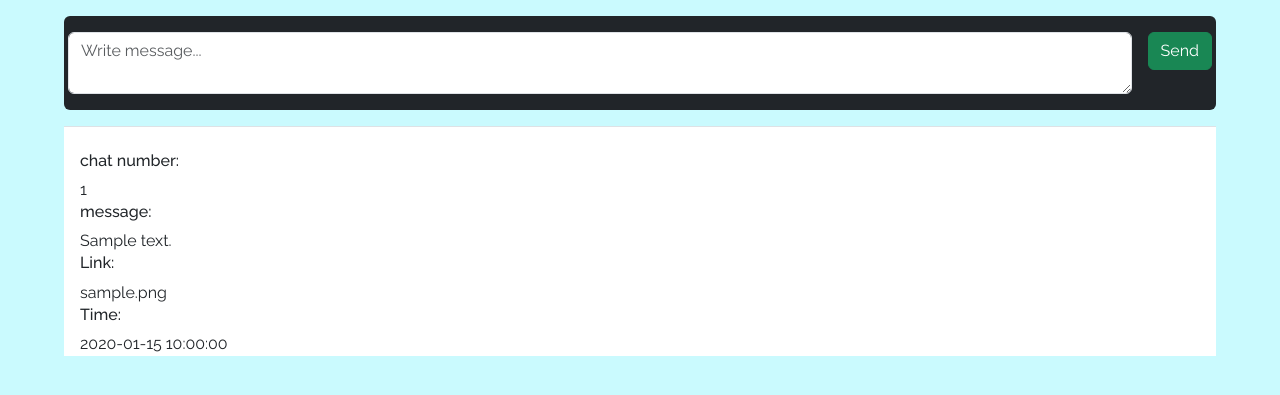
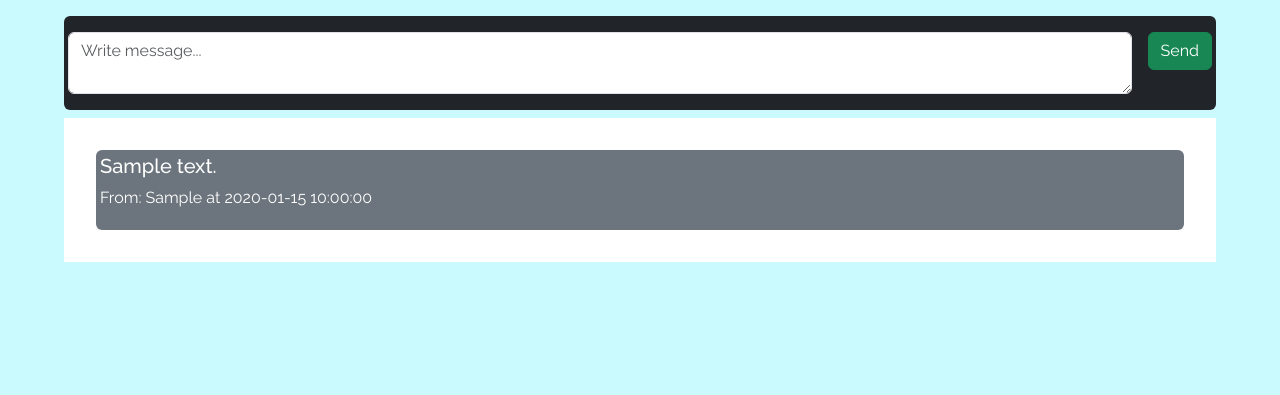
Before and after one commit to x13xDread/CSET-180-project, a Flask app: page /chats/1 in a window 1280 px wide. Shown: the part 128-523 px from the top of the page. Run offline with Flask 3, Linux system fonts and the light colour scheme; tables that the repository leaves empty hold one stand-in row (values such as "Sample post").

```diff
--- a/main.py
+++ b/main.py
@@ -201,6 +201,14 @@ def process_new_return():
     conn.execute(text(f"INSERT INTO returns (order_id, email, title, return_description, demand) values (:order_id, '{session['user']['email']}', :title, :description, :demand)"), request.form)
     conn.commit()
     return redirect("/returns")
+
+@app.route('/returns/change_status', methods=['POST'])
+@login_required
+def change_return_status():
+    if session['user']['type'] == 'admin':
+        conn.execute(text(f"update returns set return_status = :status where return_id = :return_id;"),request.form)
+        conn.commit()
+    return redirect('/returns')
 #endregion
 
 
@@ -287,6 +295,27 @@ def reviews_specefic(id):
     product = conn.execute(text(f'Select * from products where product_id = {id};')).fetchall()[0]
     return render_template('reviews.html',reviews=reviews,product=product)
 
+
+
+@app.route('/products/reviews/new/<id>')
+@login_required
+def new_review(id):
+    return render_template('new_review.html',id=id)
+
+@app.route('/products/reviews/process_new', methods=['POST'])
+@login_required
+def process_new_review():
+    if request.method == "POST":
+        conn.execute(
+                text(f"INSERT INTO product_reviews (product_id, email, rating, review_description, review_image_link) values (:product_id, '{session['user']['email']}', :rating, :review_description, :review_image_link)"),
+                request.form
+            )
+        conn.commit()
+    return redirect('/products')
+
+#endregion
+
+#region chats
 @app.route('/chats')
 def chat_list():
     chats = conn.execute(text('Select * from chats;'))
@@ -308,22 +337,21 @@ def process_new_message(id):
         conn.commit()
     return redirect(f'/chats/{id}')
 
-@app.route('/products/reviews/new/<id>')
-@login_required
-def new_review(id):
-    return render_template('new_review.html',id=id)
-
-@app.route('/products/reviews/process_new', methods=['POST'])
-@login_required
-def process_new_review():
+@app.route('/chats/create', methods=['POST'])
+def chat_create():
     if request.method == "POST":
+        email1 = session['user']['email']
+        email2 = conn.execute(text(f"select email from orders where order_id = {request.form.get('order_id')}")).fetchall()[0][0]
+        # print(email1)
+        # print(email2)
         conn.execute(
-                text(f"INSERT INTO product_reviews (product_id, email, rating, review_description, review_image_link) values (:product_id, '{session['user']['email']}', :rating, :review_description, :review_image_link)"),
-                request.form
+                text(f"INSERT INTO chats (email1, email2) values ('{email1}','{email2}')")
             )
         conn.commit()
-    return redirect('/products')
+    return redirect('/chats')
+#endregion
 
-#endregion
+
+
 if __name__ == '__main__':
     app.run(debug=True)
--- a/templates/chats.html
+++ b/templates/chats.html
@@ -23,17 +23,17 @@
         <input type="submit" value="Send" class = "h-75 btn btn-success">
       </form>
   </div>
-  <div class="bg-white">
+  <div class="bg-white p-3 mt-2">
     {% for chat in chat_messages %}
-    <div class="col-50 mt-3 border-top pt-4">
-      <h6>chat number:</h6>
-      {{chat['chat_id']}}
-      <h6>message:</h6>
-      {{chat['message']}}
-      <h6>Link:</h6>
-      {{chat['image_link']}}
-      <h6>Time:</h6>
-      {{chat['message_time']}}
+    <div class="rounded bg-secondary text-white p-1 m-3">
+      <!-- <h6>chat number:</h6>
+      {{chat['chat_id']}} -->
+      <h5>{{chat['message']}}</h5>
+      <p>From: {{chat['sent_from']}} at {{chat['message_time']}}</p>
+      <!-- <h6>Link:</h6>
+      {{chat['image_link']}} -->
+
+
     </div>
 {% endfor %}
   </div>
```
Also changed, not shown: templates/returns.html (+51 -12 lines).
